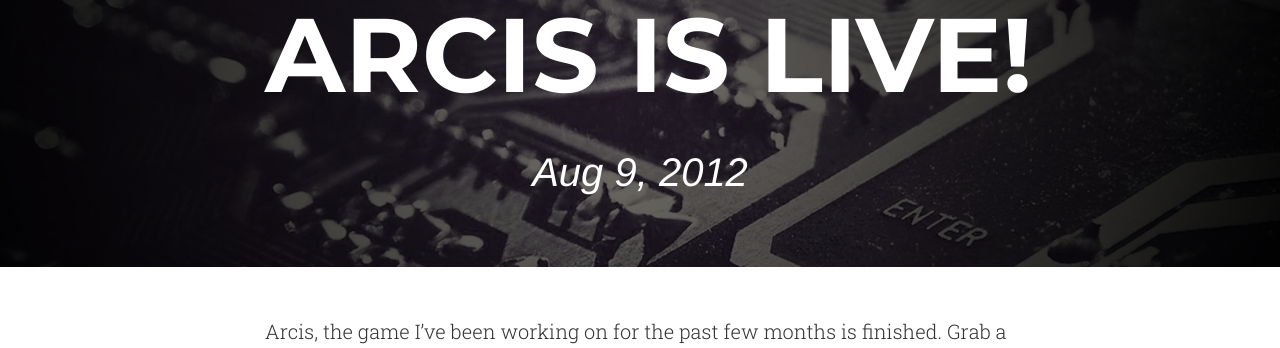
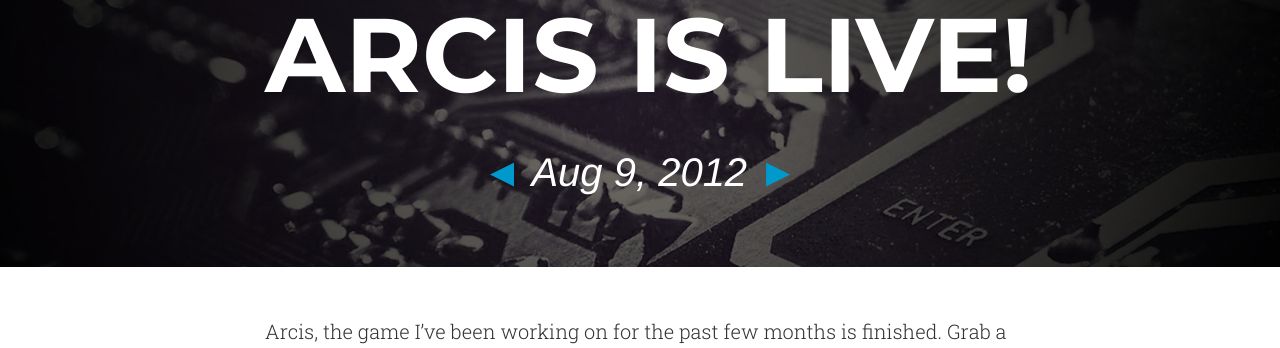
Before and after one commit to Tornquist/tornquist.github.io, a Jekyll site: the page built from _posts/2012-08-09-arcis-is-live.md, in a window 1280 px wide. Shown: the part 92-440 px from the top of the page. Built offline with Jekyll 4.4.1, drawn with Linux system fonts in a browser that asks for light colours; some web fonts are replaced.

Commit message:
Added next and previous arrow to all posts

```diff
--- a/_layouts/default.html
+++ b/_layouts/default.html
@@ -18,9 +18,32 @@
         <div class="intro-title">
           <div class="intro-heading">{{ page.title }}</div>
           <script> $(".intro-heading").slabText(); </script>
+          <div class="intro-lead-in">
+
+            {% if page.previous or page.next %}
+              <span class="previous-link">
+                {% if page.previous %}
+                  <a rel="prev" href="{{ page.previous.url }}" title="{{ page.previous.title }}">&#9668;</a>
+                {% else %}
+                  &#9668;
+                {% endif %}
+              </span>
+            {% endif %}
+
             {% if page.date %}
-                <div class="intro-lead-in">{{ page.date | date: "%b %-d, %Y" }}{% if page.author %} • {{ page.author }}{% endif %}{% if page.meta %} • {{ page.meta }}{% endif %}</div>
+              <span>{{ page.date | date: "%b %-d, %Y" }}{% if page.author %} • {{ page.author }}{% endif %}{% if page.meta %} • {{ page.meta }}{% endif %}</span>
             {% endif %}
+
+            {% if page.previous or page.next %}
+              <span class="next-link">
+                {% if page.next %}
+                  <a rel="next" href="{{ page.next.url }}" title="{{ page.next.title }}">&#9658;</a>
+                {% else %}
+                  &#9658;
+                {% endif %}
+              </span>
+            {% endif %}
+          </div>
         </div>
       </div>
     </div>
--- a/_layouts/post.html
+++ b/_layouts/post.html
@@ -3,10 +3,8 @@ layout: default
 ---
 <div class="row">
   <div class="col-md-8 col-md-offset-2">
-
-  <article class="post-content">
-    {{ content }}
-  </article>
-
+    <article class="post-content">
+      {{ content }}
+    </article>
+  </div>
 </div>
-</div>
--- a/_sass/_post.scss
+++ b/_sass/_post.scss
@@ -27,6 +27,12 @@
   tr:nth-child(odd) {background: #FFF}
 }
 
+.next-link, .previous-link {
+  a:hover {
+    text-decoration: none;
+  }
+}
+
 blockquote {
     color: $grey-color;
     border-left: 4px solid $grey-color-light;
```
Lines whose indentation alone changed are shown as unchanged.
